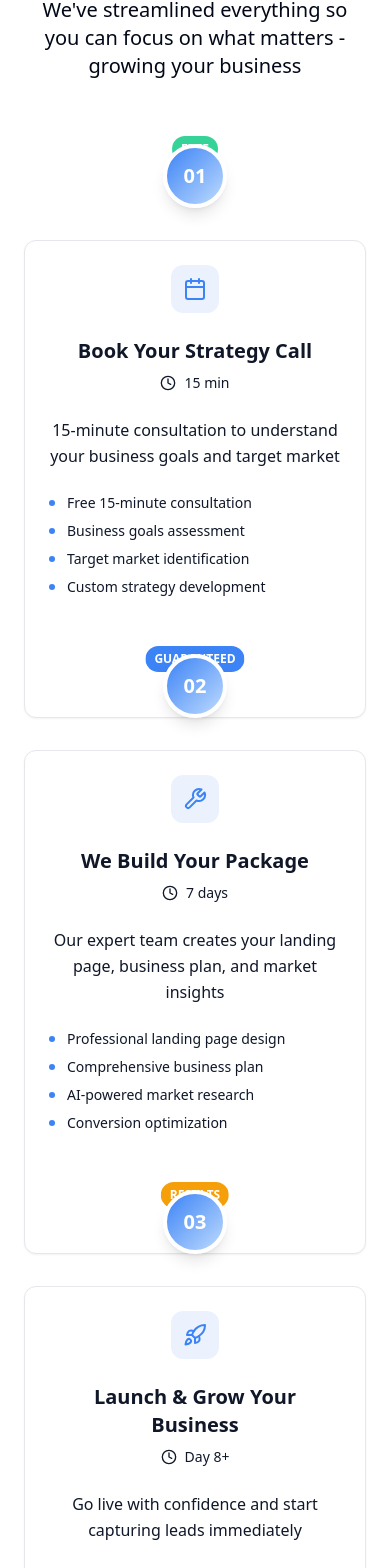
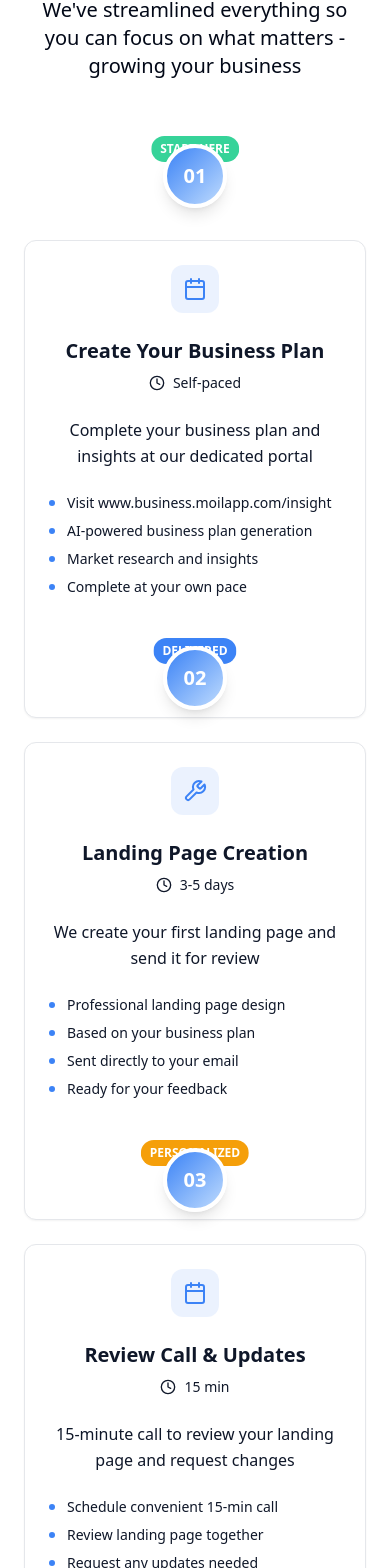
Before and after one commit to Felipeu28/lovable-bizboost-hub, a React (Vite) app: page / in a window 390 px wide. Shown: the part 6028-7596 px from the top of the page. Built offline with nearby package versions, Linux system fonts and the light colour scheme.

Commit message:
Refactor Process Section
Update "How it Works" section with new steps and URLs. Adjust the overall site length and improve chat interaction.

```diff
--- a/src/components/FloatingChat.tsx
+++ b/src/components/FloatingChat.tsx
@@ -1,4 +1,4 @@
-import { useState } from "react";
+import { useState, useEffect } from "react";
 import { MessageCircle, X, Send } from "lucide-react";
 import { Button } from "@/components/ui/button";
 import { Card } from "@/components/ui/card";
@@ -29,6 +29,33 @@ const faqs = [
 export default function FloatingChat() {
   const [isOpen, setIsOpen] = useState(false);
   const [selectedFaq, setSelectedFaq] = useState<number | null>(null);
+  const [isTyping, setIsTyping] = useState(false);
+  const [typedText, setTypedText] = useState("");
+  const [showAnswer, setShowAnswer] = useState(false);
+
+  const typeText = (text: string) => {
+    setIsTyping(true);
+    setShowAnswer(false);
+    setTypedText("");
+
+    let index = 0;
+    const timer = setInterval(() => {
+      if (index < text.length) {
+        setTypedText(text.slice(0, index + 1));
+        index++;
+      } else {
+        clearInterval(timer);
+        setIsTyping(false);
+        setShowAnswer(true);
+      }
+    }, 30);
+  };
+
+  useEffect(() => {
+    if (selectedFaq !== null) {
+      typeText(faqs[selectedFaq].answer);
+    }
+  }, [selectedFaq]);
 
   return (
     <div className="fixed bottom-6 right-6 z-50">
@@ -58,7 +85,16 @@ export default function FloatingChat() {
                 </button>
                 {selectedFaq === index && (
                   <div className="mt-2 text-xs text-muted-foreground animate-in slide-in-from-top-2 duration-200">
-                    {faq.answer}
+                    {isTyping && (
+                      <div className="flex items-center gap-1 mb-2">
+                        <div className="w-1 h-1 bg-accent rounded-full animate-pulse" />
+                        <div className="w-1 h-1 bg-accent rounded-full animate-pulse" style={{ animationDelay: '0.2s' }} />
+                        <div className="w-1 h-1 bg-accent rounded-full animate-pulse" style={{ animationDelay: '0.4s' }} />
+                        <span className="ml-2 text-accent">Typing...</span>
+                      </div>
+                    )}
+                    {showAnswer && <div>{typedText}</div>}
+                    {!showAnswer && !isTyping && <div>{typedText}</div>}
                   </div>
                 )}
               </div>
--- a/src/components/ProcessSection.tsx
+++ b/src/components/ProcessSection.tsx
@@ -7,44 +7,58 @@ const steps = [
   {
     number: "01",
     icon: Calendar,
-    title: "Book Your Strategy Call",
-    description: "15-minute consultation to understand your business goals and target market",
+    title: "Create Your Business Plan",
+    description: "Complete your business plan and insights at our dedicated portal",
     details: [
-      "Free 15-minute consultation",
-      "Business goals assessment",
-      "Target market identification",
-      "Custom strategy development"
+      "Visit www.business.moilapp.com/insight",
+      "AI-powered business plan generation",
+      "Market research and insights",
+      "Complete at your own pace"
     ],
-    duration: "15 min",
-    highlight: "FREE"
+    duration: "Self-paced",
+    highlight: "START HERE"
   },
   {
     number: "02",
     icon: Wrench,
-    title: "We Build Your Package",
-    description: "Our expert team creates your landing page, business plan, and market insights",
+    title: "Landing Page Creation",
+    description: "We create your first landing page and send it for review",
     details: [
       "Professional landing page design",
-      "Comprehensive business plan",
-      "AI-powered market research",
-      "Conversion optimization"
+      "Based on your business plan",
+      "Sent directly to your email",
+      "Ready for your feedback"
     ],
-    duration: "7 days",
-    highlight: "GUARANTEED"
+    duration: "3-5 days",
+    highlight: "DELIVERED"
   },
   {
     number: "03",
+    icon: Calendar,
+    title: "Review Call & Updates",
+    description: "15-minute call to review your landing page and request changes",
+    details: [
+      "Schedule convenient 15-min call",
+      "Review landing page together",
+      "Request any updates needed",
+      "Professional guidance included"
+    ],
+    duration: "15 min",
+    highlight: "PERSONALIZED"
+  },
+  {
+    number: "04",
     icon: Rocket,
-    title: "Launch & Grow Your Business",
-    description: "Go live with confidence and start capturing leads immediately",
+    title: "Final Delivery",
+    description: "Updates delivered within 24 hours of your review call",
     details: [
-      "Website launch and setup",
-      "Lead capture system activation",
-      "30-day support included",
-      "Growth strategy guidance"
+      "Fast 24-hour turnaround",
+      "All requested changes included",
+      "Final landing page delivered",
+      "Ready to launch your business"
     ],
-    duration: "Day 8+",
-    highlight: "RESULTS"
+    duration: "24 hours",
+    highlight: "GUARANTEED"
   }
 ];
 
@@ -71,7 +85,7 @@ export default function ProcessSection() {
           {/* Connection Lines */}
           <div className="hidden lg:block absolute top-24 left-0 right-0 h-0.5 bg-gradient-to-r from-blue-electric via-green-success to-orange-cta" />
 
-          <div className="grid lg:grid-cols-3 gap-8 lg:gap-12">
+          <div className="grid lg:grid-cols-4 gap-6 lg:gap-8">
             {steps.map((step, index) => {
               const Icon = step.icon;
 
@@ -136,21 +150,23 @@ export default function ProcessSection() {
         <div className="mt-16 max-w-2xl mx-auto fade-in">
           <Card className="glass p-8 text-center">
             <h3 className="text-2xl font-bold mb-4">Complete Timeline</h3>
-            <div className="flex items-center justify-center gap-4 text-lg">
+            <div className="flex items-center justify-center gap-4 text-sm md:text-lg flex-wrap">
               <span className="text-muted-foreground">Today:</span>
-              <span className="font-semibold">Book Call</span>
-              <ArrowRight className="w-5 h-5 text-muted-foreground" />
-              <span className="text-muted-foreground">Day 7:</span>
-              <span className="font-semibold">Ready to Launch</span>
-              <ArrowRight className="w-5 h-5 text-muted-foreground" />
-              <span className="text-muted-foreground">Day 8:</span>
-              <span className="font-semibold text-green-success">Start Making Money</span>
+              <span className="font-semibold">Create Plan</span>
+              <ArrowRight className="w-4 h-4 text-muted-foreground" />
+              <span className="text-muted-foreground">Day 5:</span>
+              <span className="font-semibold">Review Call</span>
+              <ArrowRight className="w-4 h-4 text-muted-foreground" />
+              <span className="text-muted-foreground">Day 6:</span>
+              <span className="font-semibold text-green-success">Launch Ready</span>
             </div>
 
             <div className="mt-6">
-              <Button size="lg" className="btn-cta text-lg px-8 py-4">
-                Book Your Free Strategy Call
-                <Calendar className="ml-2 h-5 w-5" />
+              <Button size="lg" className="btn-cta text-lg px-8 py-4" asChild>
+                <a href="https://www.business.moilapp.com/insight" target="_blank" rel="noopener noreferrer">
+                  Start Your Business Plan
+                  <ArrowRight className="ml-2 h-5 w-5" />
+                </a>
               </Button>
             </div>
           </Card>
```
